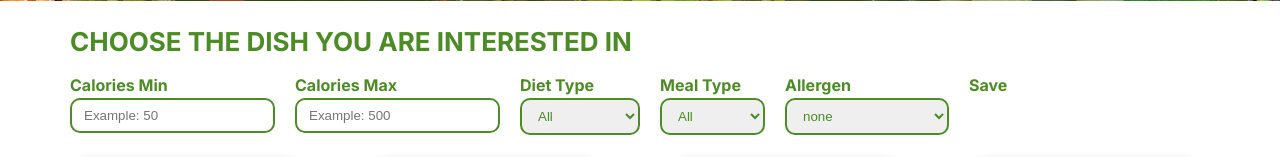
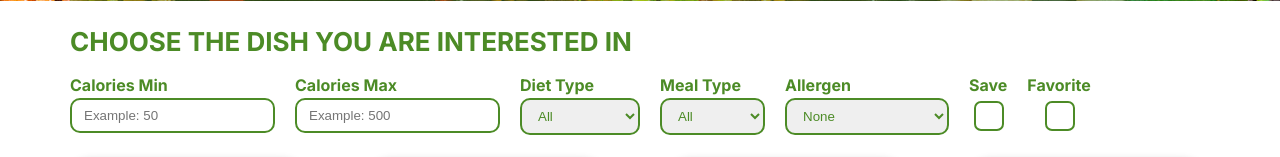
Before and after one commit to hcode269/NutriPlanner, a PHP site: page / in a window 1280 px wide. Shown: the part 614-771 px from the top of the page. Run offline with PHP 8.4, Linux system fonts and the light colour scheme; a user stored in the database is signed in; data comes from the database, SQL or seed files in the repository.

Commit message:
3rd commit

```diff
--- a/assets/css/style.css
+++ b/assets/css/style.css
@@ -410,6 +410,58 @@ a {
   padding: 8px 12px;
   border-radius: 10px;
   border: 2px solid var(--primary-color);
+}
+
+/* custom filter */
+.custom-checkbox {
+  position: relative;
+  display: flex;
+  flex-direction: column;
+  align-items: center;
+}
+
+.custom-checkbox .checkbox-save,
+.custom-checkbox .checkbox-favorite {
+  appearance: none;
+  -webkit-appearance: none;
+  -moz-appearance: none;
+  width: 30px;
+  height: 30px;
+  border: 2px solid var(--primary-color);
+  border-radius: 7px;
+  background-color: #fff;
+  cursor: pointer;
+  position: relative;
+  transition: all 0.2s ease;
+}
+
+.custom-checkbox .checkbox-save:hover,
+.custom-checkbox .checkbox-favorite:hover {
+  box-shadow: 0 1px 5px var(--primary-color);
+}
+
+.custom-checkbox .checkbox-save::after,
+.custom-checkbox .checkbox-favorite::after {
+  content: "";
+  position: absolute;
+  top: 4px;
+  left: 9px;
+  width: 6px;
+  height: 12px;
+  border: solid white;
+  border-width: 0 2px 2px 0;
+  transform: rotate(45deg);
+  opacity: 0;
+  transition: opacity 0.2s ease;
+}
+
+.custom-checkbox input[type="checkbox"]:checked {
+  background-color: var(--primary-color);
+  border-color: var(--primary-color);
+}
+
+.custom-checkbox input[type="checkbox"]:checked::after {
+  opacity: 1;
 }
 
 /* ================================DISH DETAILS=========================================== */
--- a/assets/js/filter_advanced.js
+++ b/assets/js/filter_advanced.js
@@ -2,12 +2,69 @@ document.addEventListener("DOMContentLoaded", () => {
   const calorieMin = document.getElementById("filter-calories-min");
   const calorieMax = document.getElementById("filter-calories-max");
   const dietSelect = document.getElementById("filter-diet");
+  const saveCheckbox = document.getElementById("filter-save");
+  const favoriteCheckbox = document.getElementById("filter-favorite");
   const mealTypeSelect = document.getElementById("filter-mealtype");
   const allergenSelect = document.getElementById("filter-allergen");
   const paginationContainer = document.querySelector(".main-pagelist");
   const allItems = Array.from(document.querySelectorAll(".main-dishmenu-item"));
   const itemsPerPage = 8;
   let filteredItems = [...allItems];
+
+  function getSavedDishIds() {
+    return JSON.parse(sessionStorage.getItem("savedDishes") || "[]");
+  }
+
+  function toggleSaveDish(dishId) {
+    let saved = getSavedDishIds();
+    if (saved.includes(dishId)) {
+      saved = saved.filter((id) => id !== dishId);
+    } else {
+      saved.push(dishId);
+    }
+    sessionStorage.setItem("savedDishes", JSON.stringify(saved));
+  }
+
+  function updateIconState() {
+    const saved = getSavedDishIds();
+    document.querySelectorAll(".bookmark-icon").forEach((icon) => {
+      const dishId = icon.closest(".main-dishmenu-item")?.dataset.dishId;
+      if (saved.includes(dishId)) {
+        icon.classList.add("active");
+      } else {
+        icon.classList.remove("active");
+      }
+    });
+  }
+
+  // Handle Save icon click
+  document.querySelectorAll(".bookmark-icon").forEach((icon) => {
+    const dishId = icon.closest(".main-dishmenu-item").dataset.dishId;
+    icon.addEventListener("click", () => {
+      toggleSaveDish(dishId);
+      updateIconState();
+      if (saveCheckbox.checked) applyFilters();
+    });
+  });
+
+  // Handle Favorite icon click
+  document.querySelectorAll(".heart-icon").forEach((icon) => {
+    const dishId = icon.closest(".main-dishmenu-item").dataset.dishId;
+    icon.addEventListener("click", () => {
+      fetch("like-toggle.php", {
+        method: "POST",
+        headers: { "Content-Type": "application/x-www-form-urlencoded" },
+        body: `dishId=${dishId}`,
+      })
+        .then((res) => res.json())
+        .then((data) => {
+          if (data.success) {
+            icon.classList.toggle("active", data.liked);
+            if (favoriteCheckbox.checked) applyFilters();
+          }
+        });
+    });
+  });
 
   function renderPagination(filteredLength, currentPage) {
     const totalPages = Math.ceil(filteredLength / itemsPerPage);
@@ -34,15 +91,12 @@ document.addEventListener("DOMContentLoaded", () => {
   function showPage(page) {
     const start = (page - 1) * itemsPerPage;
     const end = start + itemsPerPage;
-
     allItems.forEach((item) => (item.style.display = "none"));
-
     filteredItems.forEach((item, index) => {
       if (index >= start && index < end) {
         item.style.display = "flex";
       }
     });
-
     renderPagination(filteredItems.length, page);
   }
 
@@ -52,12 +106,14 @@ document.addEventListener("DOMContentLoaded", () => {
     const diet = dietSelect.value.toLowerCase();
     const mealType = mealTypeSelect.value.toLowerCase();
     const allergen = allergenSelect.value.toLowerCase();
+    const filterBySave = saveCheckbox.checked;
+    const filterByFavorite = favoriteCheckbox.checked;
+    const savedDishIds = getSavedDishIds();
 
     filteredItems = allItems.filter((item) => {
       const calorieText =
         item.querySelector(".dish__card-info--desc")?.textContent || "";
       const calories = parseInt(calorieText.replace(/[^0-9]/g, "")) || 0;
-
       const tag1 =
         item
           .querySelector(".dish__card-tag--tag1")
@@ -66,13 +122,15 @@ document.addEventListener("DOMContentLoaded", () => {
         item
           .querySelector(".dish__card-tag--tag2")
           ?.textContent.toLowerCase() || "";
-
-      const ingredientText =
-        item.querySelector(".dish__ingredients")?.textContent.toLowerCase() ||
-        "";
       const allergenText =
         item.querySelector(".dish__allergen")?.textContent.toLowerCase() || "";
+      const dishId = item.dataset.dishId;
+      const isLiked = item
+        .querySelector(".heart-icon")
+        ?.classList.contains("active");
 
+      const matchSave = !filterBySave || savedDishIds.includes(dishId);
+      const matchFavorite = !filterByFavorite || isLiked;
       const matchCalories = calories >= min && calories <= max;
       const matchDiet =
         diet === "all" || tag1.includes(diet) || tag2.includes(diet);
@@ -83,18 +141,27 @@ document.addEventListener("DOMContentLoaded", () => {
       const matchAllergen =
         allergen === "all" || !allergenText.includes(allergen);
 
-      return matchCalories && matchDiet && matchMeal && matchAllergen;
+      return (
+        matchCalories &&
+        matchDiet &&
+        matchMeal &&
+        matchAllergen &&
+        matchSave &&
+        matchFavorite
+      );
     });
 
     showPage(1);
   }
 
-  // Gán sự kiện cho bộ lọc
   calorieMin.addEventListener("input", applyFilters);
   calorieMax.addEventListener("input", applyFilters);
   dietSelect.addEventListener("change", applyFilters);
   mealTypeSelect.addEventListener("change", applyFilters);
   allergenSelect.addEventListener("change", applyFilters);
+  saveCheckbox.addEventListener("change", applyFilters);
+  favoriteCheckbox.addEventListener("change", applyFilters);
 
-  showPage(1); // lần đầu
+  updateIconState();
+  showPage(1);
 });
--- a/index.php
+++ b/index.php
@@ -1,9 +1,6 @@
 <?php
 session_start();
 require_once 'config.php';
-
-// $displayName = $_SESSION['displayName'];
-// var_dump($_SESSION);
 
 try {
   $sql = "SELECT
@@ -225,26 +222,31 @@ if ($_SERVER['REQUEST_METHOD'] === 'POST' && isset($_POST['action']) && $_POST['
         <div>
           <label for="filter-allergen">Allergen</label>
           <select id="filter-allergen">
-            <option value="all">none</option>
+            <option value="all">None</option>
             <option value="Dairy">Không chứa Dairy</option>
             <option value="Gluten">Không chứa Gluten</option>
             <option value="Nuts">Không chứa Nuts</option>
             <option value="Soy">Không chứa Soy</option>
           </select>
         </div>
-        <div>
-          <label for="filter-Save">Save</label>
+        <div class="custom-checkbox">
+          <label for="filter-save">Save</label>
+          <input type="checkbox" id="filter-save" class="checkbox-save" />
+        </div>
+        <div class="custom-checkbox">
+          <label for="filter-favorite">Favorite</label>
+          <input type="checkbox" id="filter-favorite" class="checkbox-favorite" />
         </div>
       </div>
       <!-- Menu các món ăn -->
       <div class="main-dishmenu">
         <div class="main-dishmenu-list container" id="dish-list">
           <?php foreach ($dishes as $dish): ?>
-            <div class="main-dishmenu-item">
+            <div class="main-dishmenu-item" data-dish-id="<?php echo $dish['dishId']; ?>">
               <div class="dish__card">
                 <img src="<?php echo htmlspecialchars($dish['Dishimage']) ?>" alt="dish_img" class="dish__card--thumb" />
                 <div class="dish__card-function">
-                  <svg xmlns="http://www.w3.org/2000/svg" viewBox="0 0 384 512" class="bookmark-icon active">
+                  <svg xmlns="http://www.w3.org/2000/svg" viewBox="0 0 384 512" class="bookmark-icon">
                     <path d="M0 48V487.7C0 501.1 10.9 512 24.3 512c5 0 9.9-1.5 14-4.4L192 400 345.7 507.6c4.1 2.9 9 4.4 14 4.4c13.4 0 24.3-10.9 24.3-24.3V48c0-26.5-21.5-48-48-48H48C21.5 0 0 21.5 0 48z" />
                   </svg>
                   <svg xmlns="http://www.w3.org/2000/svg" viewBox="0 0 512 512" class="heart-icon">
@@ -394,6 +396,7 @@ if ($_SERVER['REQUEST_METHOD'] === 'POST' && isset($_POST['action']) && $_POST['
       <p class="footer__content--desc">COOKIES</p>
     </div>
   </footer>
+
   <script src="./assets/js/form-index.js"></script>
   <script src="./assets/js/filter_advanced.js"></script>
   <script src="./assets/js/feedbackform_logic.js"></script>
```
Also changed, not shown: like-toggle.php (added, +27 -0 lines).
